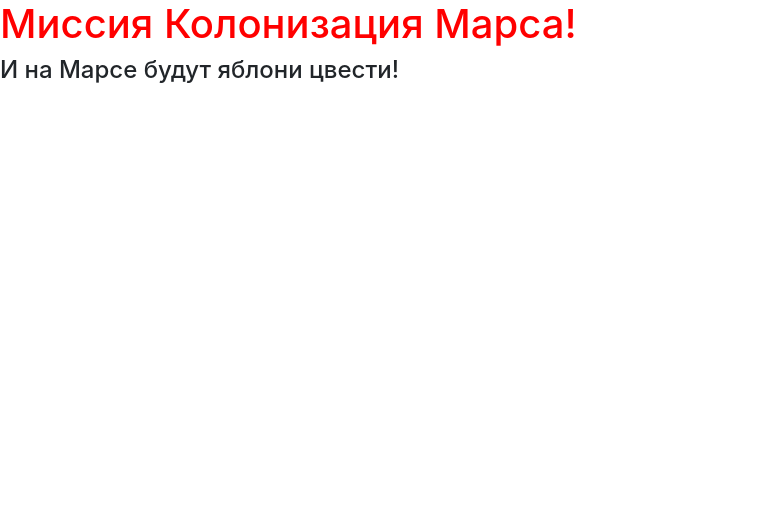
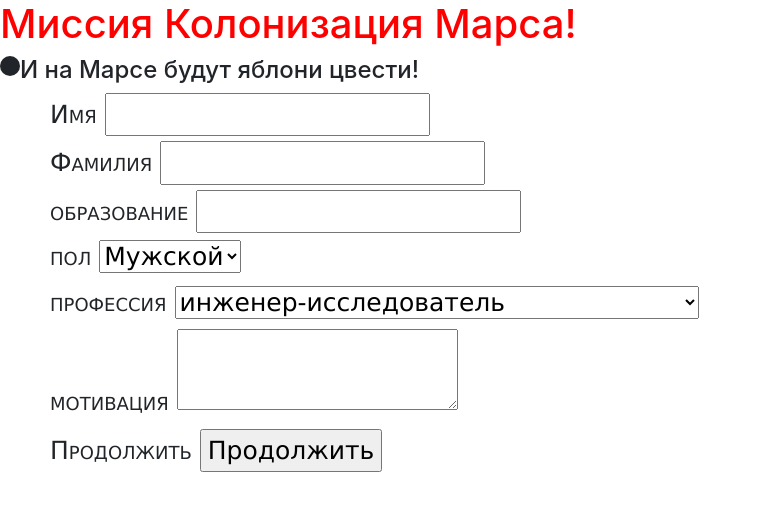
Before and after one commit to ArturArslanov/flask-WTF, a Flask app: page /answer in a window 1280 px wide. Shown: the top 511 px of the page, without its empty margins (0-762 px from the left). Run offline with Flask 2, Linux system fonts and the light colour scheme; some libraries are stand-ins or nearby versions.

Commit message:
new_commit

```diff
--- a/main.py
+++ b/main.py
@@ -1,8 +1,9 @@
 import os
 
-from flask import app, Flask, url_for, render_template, redirect
+from flask import app, Flask, url_for, render_template, redirect, request
 from flask_wtf import FlaskForm
-from wtforms import StringField, PasswordField, BooleanField, SubmitField
+from wtforms import StringField, PasswordField, BooleanField, SubmitField, \
+    TextAreaField, SelectField, SelectFieldBase
 from wtforms.validators import DataRequired
 
 app = Flask(__name__)
@@ -15,10 +16,50 @@
 
 
 class LoginForm(FlaskForm):
-    username = StringField('Логин', validators=[DataRequired()])
-    password = PasswordField('Пароль', validators=[DataRequired()])
-    remember_me = BooleanField('Запомнить меня')
-    submit = SubmitField('Войти')
+    username = StringField('Имя', validators=[DataRequired()],
+                           description='обязательный')
+    surname = StringField('Фамилия', validators=[DataRequired()],
+                          description='обязательный')
+    education = StringField('образование', validators=[DataRequired()],
+                            description='обязательный')
+    sex = SelectField('пол', validators=[DataRequired()],
+                      choices=['Мужской', 'Женский'], )
+    prof = SelectField('профессия', validators=[DataRequired()],
+                       choices=['инженер-исследователь', 'пилот',
+                                'строитель',
+                                'экзобиолог', 'врач',
+                                'инженер по терраформированию', 'климатолог',
+                                'специалист по радиационной защите',
+                                'астрогеолог', 'гляциолог',
+                                'инженер жизнеобеспечения', 'метеоролог',
+                                'оператор марсохода',
+                                'киберинженер', 'штурман', 'пилот дронов'])
+    motive = TextAreaField("мотивация")
+    submit = SubmitField('Продолжить')
+
+
+@app.route('/answer', methods=['GET', 'POST'])
+def login():
+    form = LoginForm()
+    params['source2'] = '../' + params['source']
+    if form.validate_on_submit():
+        params['username'] = request.form['username']
+        params['surname'] = request.form['surname']
+        params['education'] = request.form['education']
+        params['prof'] = request.form['prof']
+        params['sex'] = request.form['sex']
+        params['motive'] = request.form['motive'] if request.form[
+            'motive'] else 'отсутствует'
+        return redirect('/auto_answer')
+    return render_template('answer.html', form=form, **params)
+
+
+@app.route('/auto_answer')
+def auto_answer():
+    params['source2'] = '../' + params['source']
+    # print(request)
+
+    return render_template('answer.html', **params)
 
 
 @app.route('/')
@@ -30,19 +71,6 @@
     return render_template('base.html', **params)
 
 
-@app.route('/login')
-def login():
-    form = LoginForm()
-    if form.validate_on_submit():
-        return redirect('/succes')
-    return render_template('login.html', title='Авторизация', form=form)
-
-
-@app.route('/succes')
-def succes_login_up():
-    return redirect('/index')
-
-
 @app.route('/training/<prof>')
 @app.route('/training')
 def profession(prof=None):
@@ -50,7 +78,8 @@
         return redirect('/')
     if any(i in prof for i in ('инженер', 'строитель')):
         params['img'] = url_for('static', filename='img/worker.png')
-        params['text1'] = f'тренажёры по специальности {prof.replace("строитель", "").replace("инженер", "")}'
+        params[
+            'text1'] = f'тренажёры по специальности {prof.replace("строитель", "").replace("инженер", "")}'
     else:
         params['img'] = url_for('static', filename='img/science.png')
         params['text1'] = 'научные стимуляторы'
@@ -67,10 +96,13 @@
         params['text2'] = 1
     else:
         params['text2'] = f'НЕВЕРНЫЙ ПАРАМЕТР {l}'
-    params['professions'] = ['инженер-исследователь', 'пилот', 'строитель', 'экзобиолог', 'врач',
+    params['professions'] = ['инженер-исследователь', 'пилот', 'строитель',
+                             'экзобиолог', 'врач',
                              'инженер по терраформированию', 'климатолог',
-                             'специалист по радиационной защите', 'астрогеолог', 'гляциолог',
-                             'инженер жизнеобеспечения', 'метеоролог', 'оператор марсохода',
+                             'специалист по радиационной защите',
+                             'астрогеолог', 'гляциолог',
+                             'инженер жизнеобеспечения', 'метеоролог',
+                             'оператор марсохода',
                              'киберинженер', 'штурман', 'пилот дронов']
     params['source2'] = '../' + params['source']
     return render_template('list_prof.html', **params)
--- a/static/css/style.css
+++ b/static/css/style.css
@@ -2,12 +2,23 @@
 font-size: 300;
 color: red;
 }
+
 #blue2 {
 font-style:italic;
 font-weight:lighter;
 color: green;
 text-indent:30px
 }
+
 #text_ {
 text-indent:15px;
 }
+
+h4 {
+border-left:20px dotted;
+}
+#mar {font-size: 25px;
+font-family: Verdana;
+font-variant:small-caps;
+margin:0px 30px 0px 50px;
+}
--- /dev/null
+++ b/templates/answer.html
@@ -0,0 +1,33 @@
+{% extends "base.html" %}
+{% set source = source2 %}
+{% block content %}
+{% if form %}
+    <form action=" " method="post" novalidate>
+            <div>
+                {{  form.csrf_token }}
+            </div>
+             {% for field in form if field.name != 'csrf_token' %}
+                <div id="mar">
+                    {{ field.label() }}
+                    {{ field }}
+                    {%  for error in field.errors %}
+                          <div class="alert alert-danger" role="alert">
+                            {{field.description}}
+                        </div>
+                    {% endfor %}
+                </div>
+            {% endfor %}
+    </form>
+{% else %}
+<form method="get" action=" ">
+    <div id="mar">
+        Имя: {{username}} <br>
+        фамилия: {{surname}}<br>
+        Образование: {{education}}<br>
+        Профессия: {{prof}}<br>
+        Пол: {{sex}}<br>
+        Мотивация: {{motive}}
+    </div>
+</form>
+{% endif %}
+{% endblock %}
--- a/templates/login.html
+++ b/templates/login.html
@@ -5,9 +5,7 @@
         <div>
             {{  form.csrf_token }}
         </div>
-
          {% for field in form if field.name != 'csrf_token' %}
-
             <div>
                 {{ field.label() }}
                 {{ field }}
@@ -17,8 +15,6 @@
                     </div>
                 {% endfor %}
             </div>
-
         {% endfor %}
-
     </form>
 {% endblock %}
```
